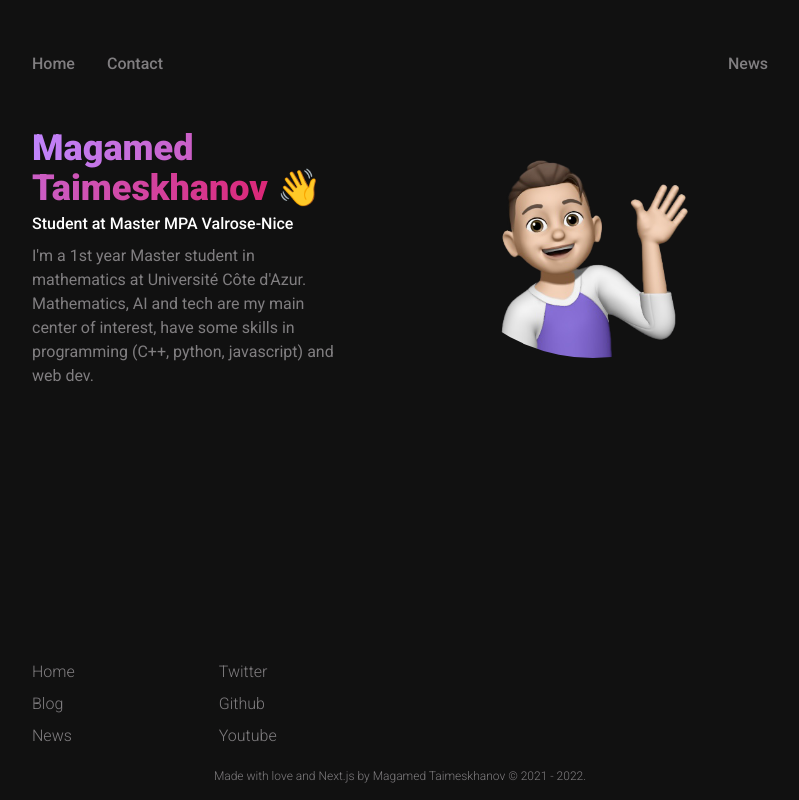
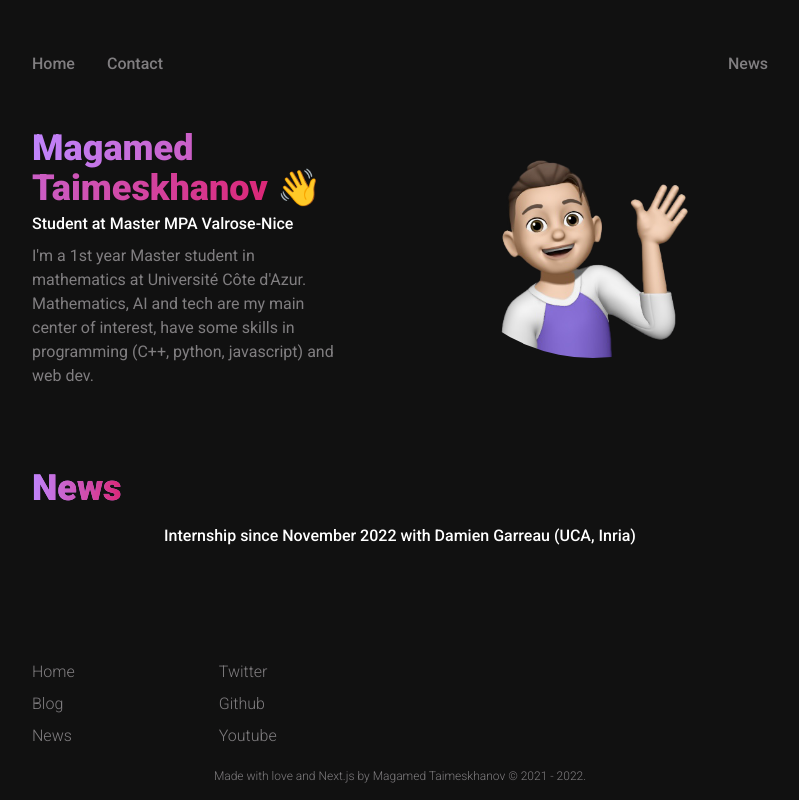
Before and after one commit to MagamedT/magamedtmsk, a Next.js app: page / in a window 1280 px wide. Shown: the whole page, without its empty margins (240-1039 px from the left). Built offline with nearby package versions, Linux system fonts and the light colour scheme.

Commit message:
added section news

```diff
--- /dev/null
+++ b/components/News.js
@@ -0,0 +1,17 @@
+import Card from './Cards'
+
+function News() {
+  return (
+    <div className="px-4 mt-20">
+        <h1 className="text-white font-black text-4xl mb-4 text-transparent bg-clip-text bg-gradient-to-r from-purple-400 to-pink-600"><span className="text-transparent bg-clip-text bg-gradient-to-r from-purple-400 to-pink-600">News</span></h1>
+
+        <div className="flex flex-col items-center md:flex-row justify-center">
+        <h3 className="text-white text-base font-medium mb-2">Internship since November 2022 with <a href = "https://sites.google.com/view/damien-garreau/home">Damien Garreau</a> (UCA, Inria)</h3>
+        </div>
+
+
+    </div>
+  )
+}
+
+export default News
--- a/pages/index.js
+++ b/pages/index.js
@@ -11,6 +11,7 @@ import RecentProject from '../components/RecentProject'
 import fs from 'fs'
 import path from 'path'
 import matter from 'gray-matter'
+import News from '../components/News'
 
 
 
@@ -32,6 +33,7 @@ const Home = ({ posts }) => {
           <Hero />
           {/* <RecentPost posts = {posts}/>
           <RecentProject /> */}
+          <News/>
 
       </main>
 
```
Also changed, not shown: 2 other files (tests, documents, lock files or other folders).
